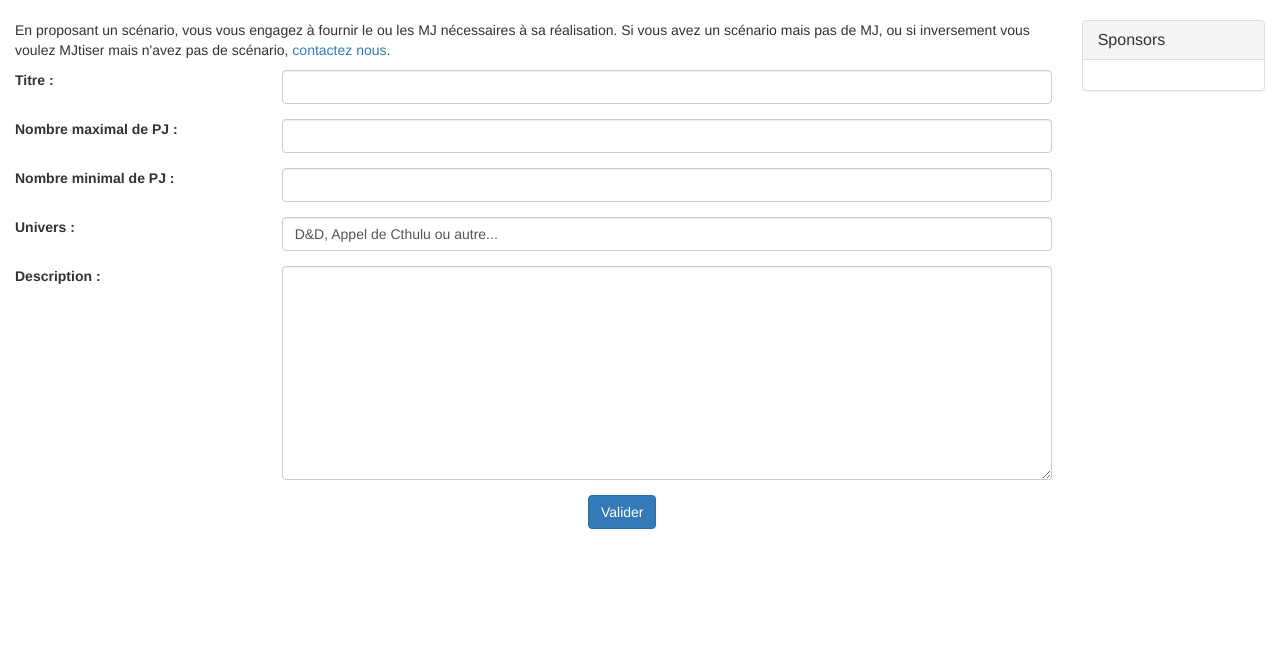
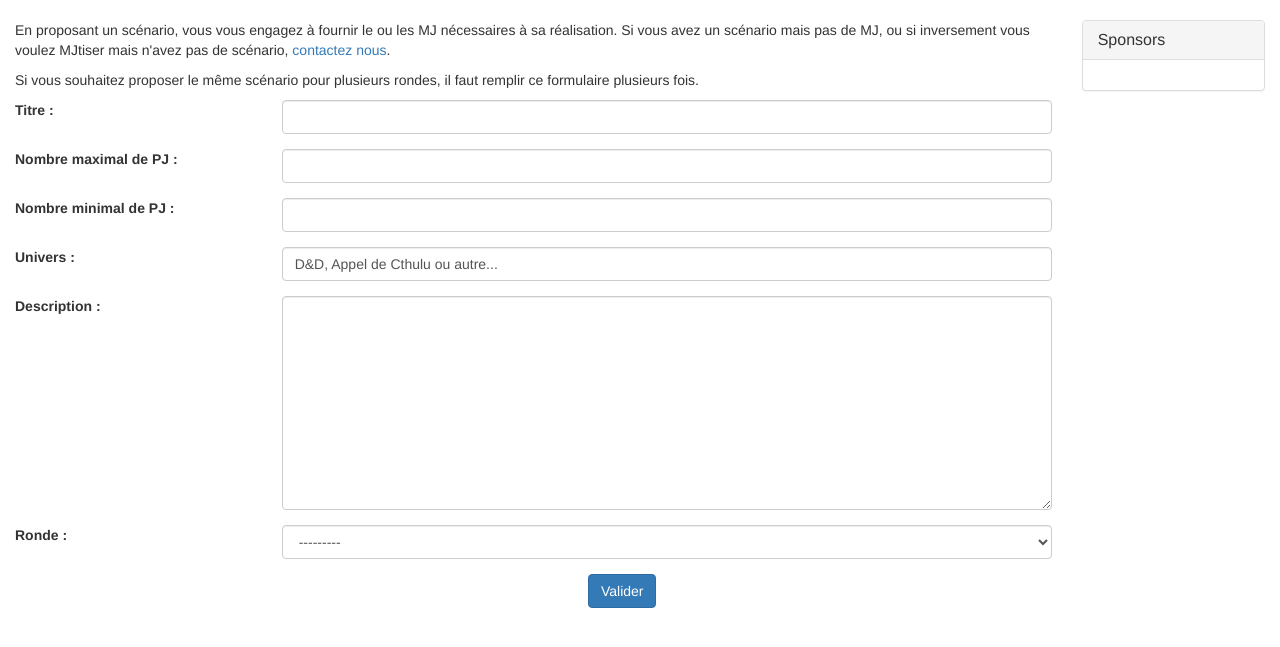
Before and after one commit to Faerix/faerix-website, a Django app: a page that uses conv/templates/conv/submit_scenario.html in a window 1280 px wide. Shown: the part 52-699 px from the top of the page. Run offline with Django 3.2, Linux system fonts and the light colour scheme; data that the repository does not hold is empty; some libraries are stand-ins or nearby versions.

Commit message:
Laisser le mj proposer sa ronde

```diff
--- a/conv/models.py
+++ b/conv/models.py
@@ -13,7 +13,7 @@ class Scenario(models.Model):
     universe = models.CharField("Univers", max_length=200, default="D&D, Appel de Cthulu ou autre...")
     author = models.ForeignKey("conv.User", related_name="submitted_scenario_set")
     players = models.ManyToManyField("conv.User", blank=True)
-    ronde = models.IntegerField("Ronde", null=True, blank=True, choices=((1, 1), (2, 2), (3, 3)))
+    ronde = models.IntegerField("Ronde", choices=((1, 1), (2, 2), (3, 3)))
     validated = models.BooleanField("Validé", default=False)
 
     def clean(self):
--- a/conv/templates/conv/submit_scenario.html
+++ b/conv/templates/conv/submit_scenario.html
@@ -4,5 +4,6 @@
 {% block content %}
 
 <p>En proposant un scénario, vous vous engagez à fournir le ou les MJ nécessaires à sa réalisation. Si vous avez un scénario mais pas de MJ, ou si inversement vous voulez MJtiser mais n'avez pas de scénario, <a href="{% url "contact" %}">contactez nous</a>.</p>
+<p>Si vous souhaitez proposer le même scénario pour plusieurs rondes, il faut remplir ce formulaire plusieurs fois.</p>
 {% include "conv/form/form.html" %}
 {% endblock %}
--- a/conv/views.py
+++ b/conv/views.py
@@ -76,7 +76,7 @@ def subscribe(request, type, pk, action):
 class SubmitScenarioView(LoginRequiredMixin, CreateView):
     template_name = "conv/submit_scenario.html"
     model = Scenario
-    fields = ['name', 'max_players', 'min_players', 'universe', 'description']
+    fields = ['name', 'max_players', 'min_players', 'universe', 'description', 'ronde']
     success_url = reverse_lazy("submit_scenario_done")
 
     def form_valid(self, form):
--- a/faerix/urls.py
+++ b/faerix/urls.py
@@ -31,7 +31,7 @@ urlpatterns = [
     url(r'^$', views.get_flat_page_view("Les Rencontres Rôlistes de l'X"), name='index'),
     url(r'^ronde/(?P<ronde>\d)$', views.ronde, name='ronde'),
     url(r'^scenarios/submit$', views.SubmitScenarioView.as_view(), name='submit_scenario'),
-    url(r'^scenarios/submit/done$', views.get_message_view("success", "Propostion enregistrée", """Votre scénario a bien été enregistré. Il va être validé et affecté à une ronde très prochainement."""), name='submit_scenario_done'),
+    url(r'^scenarios/submit/done$', views.get_message_view("success", "Propostion enregistrée", """Votre scénario a bien été enregistré. Il sera relu et validé très prochainement."""), name='submit_scenario_done'),
     url(r'^subscribe/(?P<type>scenario|event)/(?P<pk>\d+)/(?P<action>in|out)$', views.subscribe, name='subscribe'),
     url(r'^signup/$', views.signup, name='signup'),
     url(r'^signup/done$', views.get_message_view("success", "Compte créé", """Votre compte a été créé avec succès. Pour l'activer et choisir votre mot de passe, passez par le <a class=alert-link href="{% url 'password_reset' %}">formulaire « mot de passe perdu »</a>"""), name='signup_done'),
```
Also changed, not shown: conv/migrations/0007_auto_20160111_1325.py (added).
